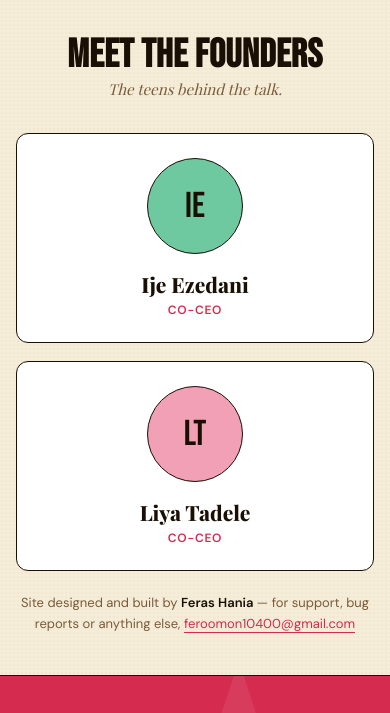
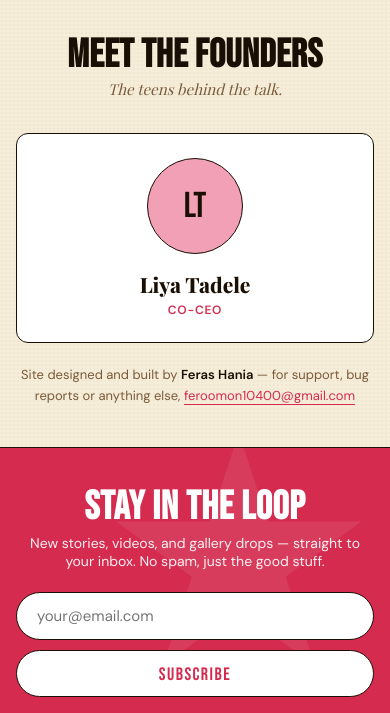
Before and after one commit to ferasbusiness666/TTT, a plain HTML site: page index.html in a window 390 px wide. Shown: the part 5713-6426 px from the top of the page. Drawn offline with nearby package versions, Linux system fonts and the light colour scheme; no server answers; a web font is replaced by a local one.

Commit message:
Remove Ije Ezedani from the founders
At Fero's request. The homepage now shows one founder card (Liya
Tadele), centred at the cards' usual ~311px width; phones still get a
full-width card. llms.txt and the overview/SEO docs updated to match.

Co-Authored-By: Claude Opus 5.5 <noreply@anthropic.com>
Claude-Session: https://claude.ai/code/session_01MztUwWBsqtYzn31g74pU3Q

```diff
--- a/index.html
+++ b/index.html
@@ -535,9 +535,10 @@ button { font: inherit; }
   font-size: clamp(15px, 1.6vw, 19px); color: var(--ttt-muted); margin-top: 6px;
 }
 .founders {
-  /* Two founders, not four — the narrower max-width keeps each card about
-     the width it always was instead of stretching it across half the page. */
-  display: grid; grid-template-columns: repeat(2, 1fr); gap: 18px;
+  /* One founder card, centred at the width the cards have always had
+     (~311px) instead of sitting in the left half of a two-column grid.
+     Phones still get a full-width card (768px rule below). */
+  display: grid; grid-template-columns: minmax(0, 311px); justify-content: center; gap: 18px;
   padding: 28px var(--pad-page) 0; max-width: 720px; margin: 0 auto;
 }
 .fcard {
@@ -698,7 +699,6 @@ button { font: inherit; }
   .articles { grid-template-columns: repeat(2, 1fr); }
   .acard.lead { grid-column: span 2; }
   .gallery { columns: 3; }
-  .founders { grid-template-columns: repeat(2, 1fr); }
 }
 @media (max-width: 768px) {
   .bento { grid-template-columns: 1fr 1fr; }
@@ -1111,14 +1111,10 @@ button { font: inherit; }
     <h2>MEET THE FOUNDERS</h2>
     <p>The teens behind the talk.</p>
   </div>
-  <!-- The two real co-CEOs (docs/01-project-overview.md). No bios here:
-       nothing gets written about a real person that they didn't say. -->
+  <!-- The real founder (docs/01-project-overview.md; Ije Ezedani removed
+       at Fero's request 2026-11-26). No bios here: nothing gets written
+       about a real person that they didn't say. -->
   <section class="founders" id="founders">
-    <article class="fcard">
-      <div class="avatar c-mint">IE</div>
-      <div class="name">Ije Ezedani</div>
-      <div class="role">Co-CEO</div>
-    </article>
     <article class="fcard">
       <div class="avatar c-pink">LT</div>
       <div class="name">Liya Tadele</div>
```
Also changed, not shown: llms.txt, 4 other files.
